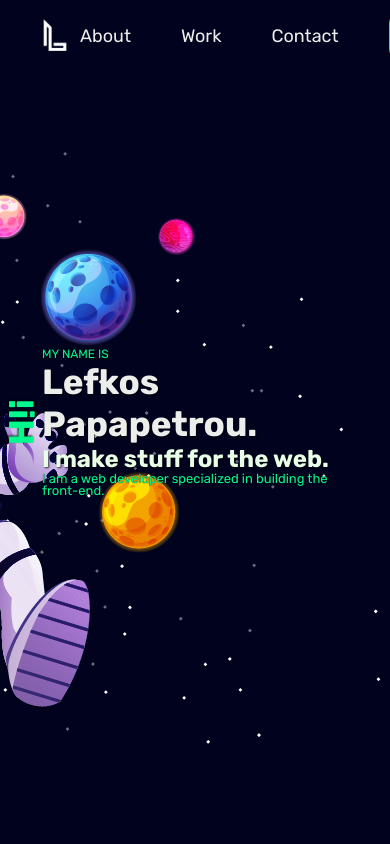
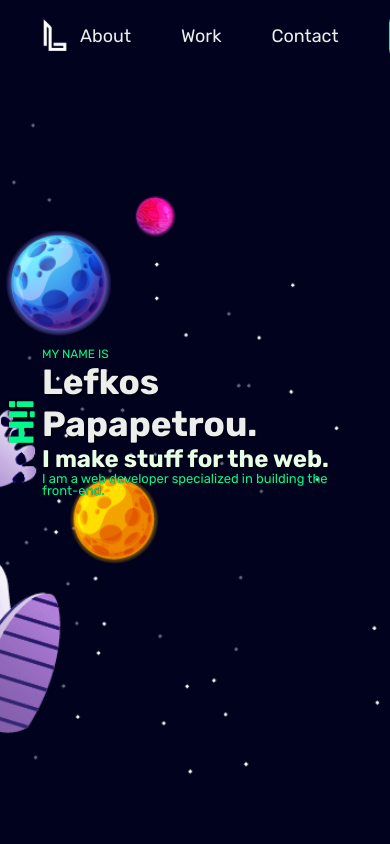
Before and after one commit to lefkosp/my-portfolio, a React (Create React App) app: page / in a window 390 px wide. Shown: the top 844 px of the page. Built offline with nearby package versions, Linux system fonts and the light colour scheme.

Commit message:
main page bug fixing

```diff
--- a/src/Components/Main/Main.css
+++ b/src/Components/Main/Main.css
@@ -86,7 +86,7 @@
   top: 20px;
   left: 300px;
   background-position: right;
-  /* background-size: cover; */
+  background-size: cover;
 }
 
 .img-layer:nth-child(1) {
@@ -202,6 +202,10 @@
   .headings-container {
     max-width: 450px;
   }
+
+  .img-layer {
+    position: absolute;
+  }
 }
 
 @media (max-width: 510px) {
```
